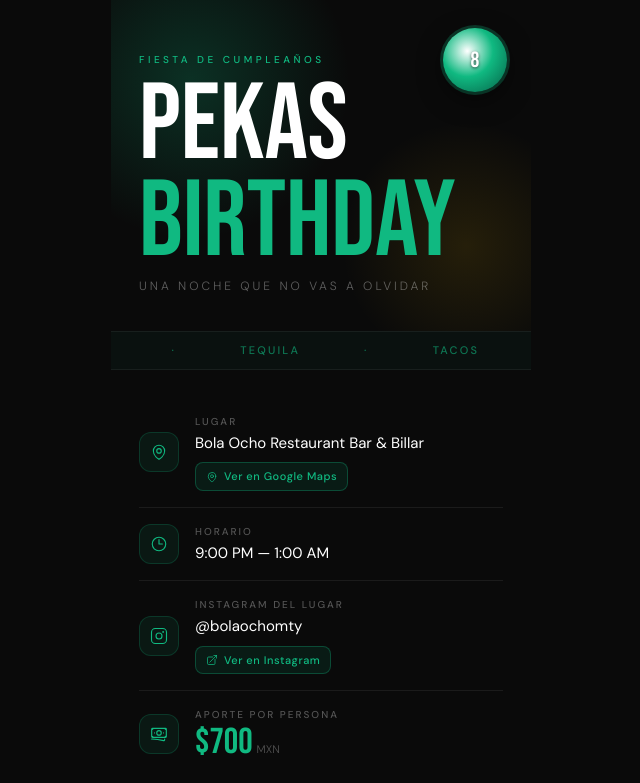
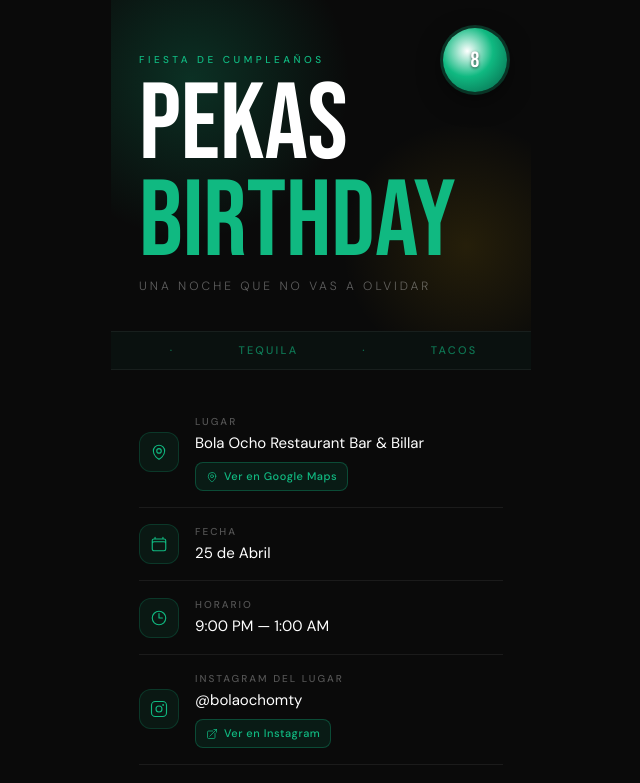
Before and after one commit to pks2828/pekas-fest, a React (Vite) app: page / in a window 1280 px wide. Shown: the top 783 px of the page, without its empty margins (319-959 px from the left). Built offline with nearby package versions, Linux system fonts and the light colour scheme.

Commit message:
feat: agrega og preview para WhatsApp

```diff
--- a/index.html
+++ b/index.html
@@ -2,9 +2,24 @@
 <html lang="es">
   <head>
     <meta charset="UTF-8" />
-    <link rel="icon" type="image/svg+xml" href="/vite.svg" />
     <meta name="viewport" content="width=device-width, initial-scale=1.0" />
-    <title>PEKAS FEST 🎱</title>
+
+    <title>PEKAS BIRTHDAY 🎱</title>
+
+    <!-- Open Graph / WhatsApp / iMessage -->
+    <meta property="og:title" content="PEKAS BIRTHDAY 🎱" />
+    <meta property="og:description" content="Fiesta de cumpleaños · Bola Ocho · 9PM–1AM · $700 MXN · Billar, tequila, tacos y buena vibra 🔥" />
+    <meta property="og:image" content="https://pks2828.github.io/pekas-fest/preview.jpg" />
+    <meta property="og:url" content="https://pks2828.github.io/pekas-fest/" />
+    <meta property="og:type" content="website" />
+
+    <!-- Twitter/X -->
+    <meta name="twitter:card" content="summary_large_image" />
+    <meta name="twitter:title" content="PEKAS BIRTHDAY 🎱" />
+    <meta name="twitter:description" content="Fiesta de cumpleaños · Bola Ocho · 9PM–1AM · $700 MXN" />
+    <meta name="twitter:image" content="https://pks2828.github.io/pekas-fest/preview.jpg" />
+
+    <link rel="icon" href="/pekas-fest/vite.svg" />
   </head>
   <body>
     <div id="root"></div>
--- a/src/App.jsx
+++ b/src/App.jsx
@@ -10,7 +10,7 @@ const App = () => {
   const [copied, setCopied] = useState(false);
 
   const copyInfo = () => {
-    const text = `✨ *PEKAS BIRTHDAY* ✨\nFiesta de Cumpleaños\n\n📍 Bola Ocho Restaurant Bar & Billar\n🕘 9:00 PM - 1:00 AM\n🎟 Aporte por persona: $700 MXN\n\n*Incluye:*\n• 2 mesas de billar (4 hrs)\n• Entradas para compartir\n• Tacos de bistec\n• Refresco\n• Tequila\n• Cubetas de cerveza\n• Palomitas de cortesía\n\n"Ven a celebrar una noche de fiesta, billar y buena vibra"`;
+    const text = `✨ *PEKAS BIRTHDAY* ✨\nFiesta de Cumpleaños\n\n📍 Bola Ocho Restaurant Bar & Billar\n📅 25 de Abril\n🕘 9:00 PM - 1:00 AM\n🎟 Aporte por persona: $700 MXN\n\n*Incluye:*\n• 2 mesas de billar (4 hrs)\n• Entradas para compartir\n• Tacos de bistec\n• Refresco\n• Tequila\n• Cubetas de cerveza\n• Palomitas de cortesía\n\n"Ven a celebrar una noche de fiesta, billar y buena vibra"`;
 
     const doCopy = () => {
       setCopied(true);
@@ -137,6 +137,17 @@ const App = () => {
             </div>
           </div>
 
+          {/* Fecha */}
+          <div style={{ display: 'flex', alignItems: 'center', gap: 16, padding: '16px 0', borderBottom: '0.5px solid rgba(255,255,255,0.07)' }}>
+            <div style={{ width: 40, height: 40, borderRadius: 12, background: 'rgba(16,185,129,0.08)', border: '0.5px solid rgba(16,185,129,0.2)', display: 'flex', alignItems: 'center', justifyContent: 'center', flexShrink: 0 }}>
+              <svg fill="none" strokeWidth="1.5" viewBox="0 0 24 24" width="18" height="18" stroke="#10b981"><path strokeLinecap="round" strokeLinejoin="round" d="M6.75 3v2.25M17.25 3v2.25M3 18.75V7.5a2.25 2.25 0 0 1 2.25-2.25h13.5A2.25 2.25 0 0 1 21 7.5v11.25m-18 0A2.25 2.25 0 0 0 5.25 21h13.5A2.25 2.25 0 0 0 21 18.75m-18 0v-7.5A2.25 2.25 0 0 1 5.25 9h13.5A2.25 2.25 0 0 1 21 11.25v7.5" /></svg>
+            </div>
+            <div>
+              <div style={{ fontSize: 10, fontWeight: 500, letterSpacing: '0.2em', color: 'rgba(255,255,255,0.3)', textTransform: 'uppercase', marginBottom: 3 }}>Fecha</div>
+              <div style={{ fontSize: 15, color: '#fff' }}>25 de Abril</div>
+            </div>
+          </div>
+
           {/* Horario */}
           <div style={{ display: 'flex', alignItems: 'center', gap: 16, padding: '16px 0', borderBottom: '0.5px solid rgba(255,255,255,0.07)' }}>
             <div style={{ width: 40, height: 40, borderRadius: 12, background: 'rgba(16,185,129,0.08)', border: '0.5px solid rgba(16,185,129,0.2)', display: 'flex', alignItems: 'center', justifyContent: 'center', flexShrink: 0 }}>
```
Also changed, not shown: public/preview.jpg (added).
